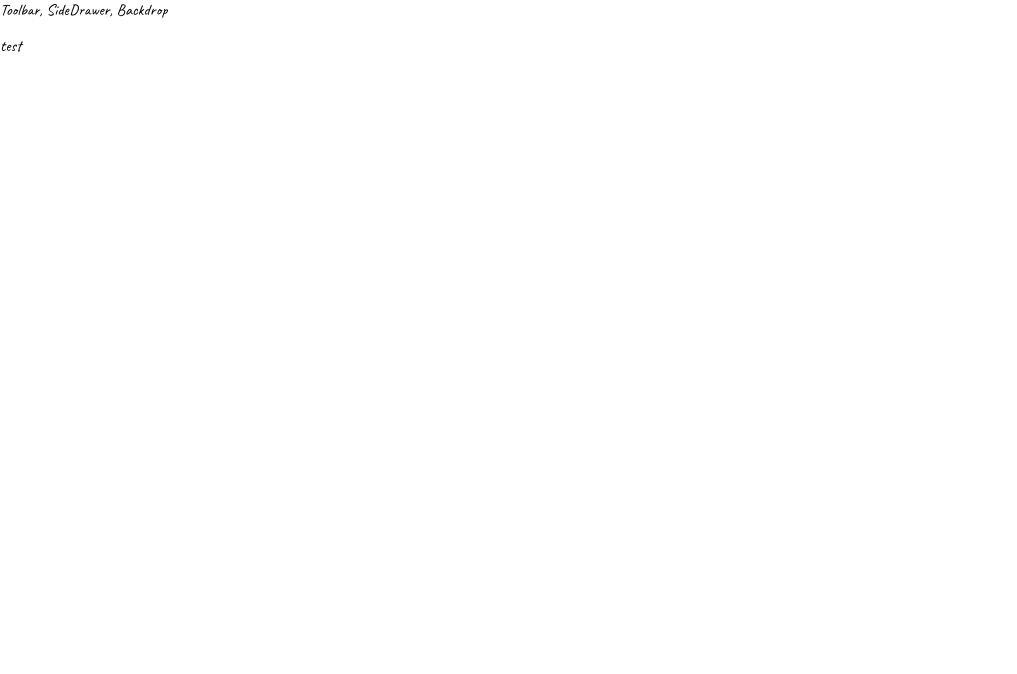
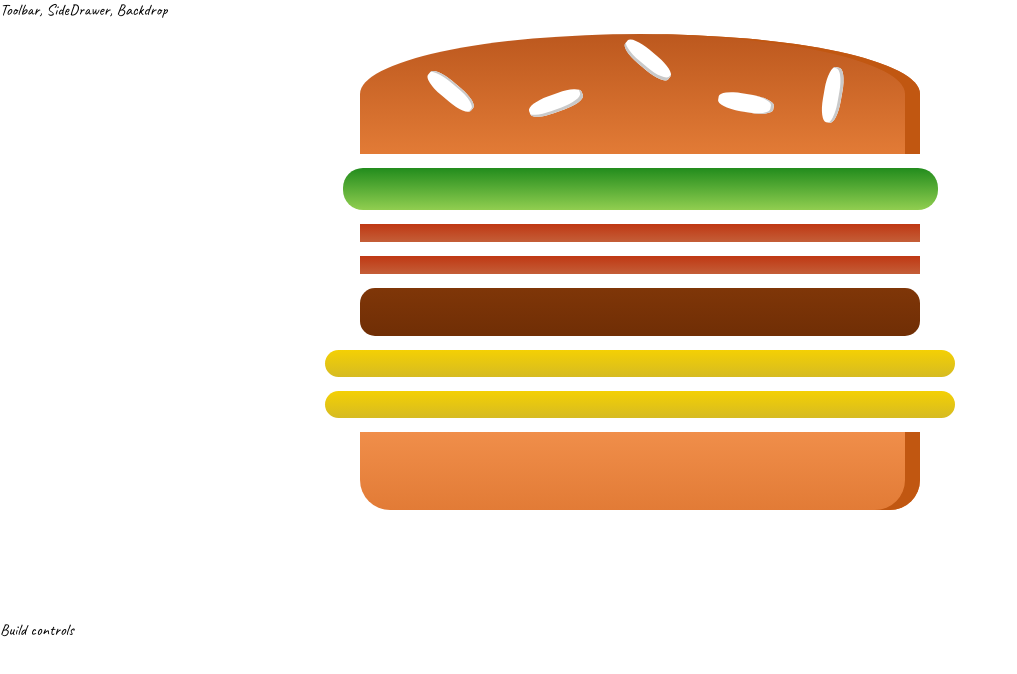
Before and after one commit to adam23stevens/wrapmeapp, a React app: page / in a window 1280 px wide. Shown: the top 674 px of the page, without its empty margins (0-1017 px from the left). Built offline with nearby package versions, Linux system fonts and the light colour scheme.

Commit message:
added array to build burger

```diff
--- a/package.json
+++ b/package.json
@@ -31,6 +31,7 @@
     "postcss-flexbugs-fixes": "3.2.0",
     "postcss-loader": "2.0.8",
     "promise": "8.0.1",
+    "prop-types": "^15.6.0",
     "raf": "3.4.0",
     "react": "^16.2.0",
     "react-dev-utils": "^4.2.1",
--- a/src/App.js
+++ b/src/App.js
@@ -1,12 +1,13 @@
 import React, { Component } from 'react';
 import Layout from './components/Layout/Layout';
+import OutfitBuilder from './containers/OutfitBuilder/OutfitBuilder';
 
 class App extends Component {
   render() {
     return (
       <div>
         <Layout>
-            <p>test</p>
+            <OutfitBuilder></OutfitBuilder>
         </Layout>
       </div>
     );
--- /dev/null
+++ b/src/components/Layout/Layout.css
@@ -0,0 +1,3 @@
+.content {
+    margin-top: 16px;
+}
--- a/src/components/Layout/Layout.js
+++ b/src/components/Layout/Layout.js
@@ -1,12 +1,13 @@
 import React from 'react';
 import Aux from '../../hoc/Aux';
+import classes from './Layout.css';
 
 const layout = (props) => (
     <Aux>
     <div>
         Toolbar, SideDrawer, Backdrop
     </div>
-    <main>
+    <main className={classes.Content}>
         {props.children}
     </main>
     </Aux>
--- /dev/null
+++ b/src/components/Outfit/Outfit.css
@@ -0,0 +1,30 @@
+.Outfit{
+    width: 100%;
+    margin: auto;
+    height: 250px;
+    overflow: scroll;
+    text-align: center;
+    font-weight: bold;
+    font-size: 1.2rem;
+}
+
+@media (min-width: 500px) and (max-height: 400px) {
+    .Outfit{
+        width: 350px;
+        height: 300px;
+    }
+}
+
+@media (min-width: 500px) and (min-height: 401px) {
+    .Outfit{
+        width: 450px;
+        height: 400px;
+    }
+}
+
+@media (min-width: 1000px) and (min-height: 700px) {
+    .Outfit{
+        width: 700px;
+        height: 600px;
+    }
+}
--- /dev/null
+++ b/src/components/Outfit/Outfit.js
@@ -0,0 +1,23 @@
+import React from 'react';
+import OutfitPart from './OutfitPart/OutfitPart';
+import classes from './Outfit.css';
+
+const outfit = (props) => {
+    const outfitPartsArr = Object.keys(props.outfitParts).map(
+        igKey => {
+            return [...Array(props.outfitParts[igKey])].map((_, i) =>
+                <OutfitPart key={igKey + i} type={igKey}/>
+            )
+        }
+    )
+
+    return (
+        <div className={classes.Outfit}>
+            <OutfitPart type='bread-top'/>
+                {outfitPartsArr}
+            <OutfitPart type='bread-bottom'/>
+        </div>
+    )
+}
+
+export default outfit;
--- /dev/null
+++ b/src/components/Outfit/OutfitPart/OutfitPart.css
@@ -0,0 +1,113 @@
+.BreadBottom {
+    height: 13%;
+    width: 80%;
+    background: linear-gradient(#F08E4A, #e27b36);
+    border-radius: 0 0 30px 30px;
+    box-shadow: inset -15px 0 #c15711;
+    margin: 2% auto;
+}
+
+.BreadTop {
+    height: 20%;
+    width: 80%;
+    background: linear-gradient(#bc581e, #e27b36);
+    border-radius: 50% 50% 0 0;
+    box-shadow: inset -15px 0 #c15711;
+    margin: 2% auto;
+    position: relative;
+}
+
+.Seeds1 {
+    width: 10%;
+    height: 15%;
+    position: absolute;
+    background-color: white;
+    left: 30%;
+    top: 50%;
+    border-radius: 40%;
+    transform: rotate(-20deg);
+    box-shadow: inset -2px -3px #c9c9c9;
+}
+
+.Seeds1:after {
+    content: "";
+    width: 100%;
+    height: 100%;
+    position: absolute;
+    background-color: white;
+    left: -170%;
+    top: -260%;
+    border-radius: 40%;
+    transform: rotate(60deg);
+    box-shadow: inset -1px 2px #c9c9c9;
+  }
+
+.Seeds1:before {
+    content: "";
+    width: 100%;
+    height: 100%;
+    position: absolute;
+    background-color: white;
+    left: 180%;
+    top: -50%;
+    border-radius: 40%;
+    transform: rotate(60deg);
+    box-shadow: inset -1px -3px #c9c9c9;
+  }
+
+  .Seeds2 {
+    width: 10%;
+    height: 15%;
+    position: absolute;
+    background-color: white;
+    left: 64%;
+    top: 50%;
+    border-radius: 40%;
+    transform: rotate(10deg);
+    box-shadow: inset -3px 0 #c9c9c9;
+  }
+
+  .Seeds2:before {
+    content: "";
+    width: 100%;
+    height: 100%;
+    position: absolute;
+    background-color: white;
+    left: 150%;
+    top: -130%;
+    border-radius: 40%;
+    transform: rotate(90deg);
+    box-shadow: inset 1px 3px #c9c9c9;
+  }
+
+
+.Meat {
+    width: 80%;
+    height: 8%;
+    background: linear-gradient(#7f3608, #702e05);
+    margin: 2% auto;
+    border-radius: 15px;
+}
+
+.Cheese {
+    width: 90%;
+    height: 4.5%;
+    margin: 2% auto;
+    background: linear-gradient(#f4d004, #d6bb22);
+    border-radius: 20px;
+}
+
+.Salad {
+    width: 85%;
+    height: 7%;
+    margin: 2% auto;
+    background: linear-gradient(#228c1d, #91ce50);
+    border-radius: 20px;
+}
+
+.Bacon {
+    width: 80%;
+    height: 3%;
+    background: linear-gradient(#bf3813, #c45e38);
+    margin: 2% auto;
+}
--- /dev/null
+++ b/src/components/Outfit/OutfitPart/OutfitPart.js
@@ -0,0 +1,46 @@
+import React, { Component } from 'react';
+import PropTypes from 'prop-types';
+
+import classes from './OutfitPart.css';
+
+class OutfitPart extends Component {
+    render () {
+        let ingredient = null;
+
+        switch ( this.props.type ) {
+            case ( 'bread-bottom' ):
+                ingredient = <div className={classes.BreadBottom}></div>;
+                break;
+            case ( 'bread-top' ):
+                ingredient = (
+                    <div className={classes.BreadTop}>
+                        <div className={classes.Seeds1}></div>
+                        <div className={classes.Seeds2}></div>
+                    </div>
+                );
+                break;
+            case ( 'meat' ):
+                ingredient = <div className={classes.Meat}></div>;
+                break;
+            case ( 'cheese' ):
+                ingredient = <div className={classes.Cheese}></div>;
+                break;
+            case ( 'bacon' ):
+                ingredient = <div className={classes.Bacon}></div>;
+                break;
+            case ( 'salad' ):
+                ingredient = <div className={classes.Salad}></div>;
+                break;
+            default:
+                ingredient = null;
+        }
+
+        return ingredient;
+    }
+}
+
+OutfitPart.propTypes = {
+    type: PropTypes.string.isRequired
+};
+
+export default OutfitPart;
--- a/src/containers/OutfitBuilder/OutfitBuilder.js
+++ b/src/containers/OutfitBuilder/OutfitBuilder.js
@@ -0,0 +1,26 @@
+import React, {Component} from 'react';
+import Aux from '../../hoc/Aux';
+import Outfit from '../../components/Outfit/Outfit';
+
+class OutfitBuilder extends Component {
+
+    state = {
+        outfitParts: {
+            salad: 1,
+            bacon: 2,
+            meat: 1,
+            cheese: 2,
+        }
+    }
+
+    render(){
+        return (
+            <Aux>
+                <Outfit outfitParts = {this.state.outfitParts}/>
+                <div>Build controls</div>
+            </Aux>
+        );
+    }
+}
+
+export default OutfitBuilder;
```
